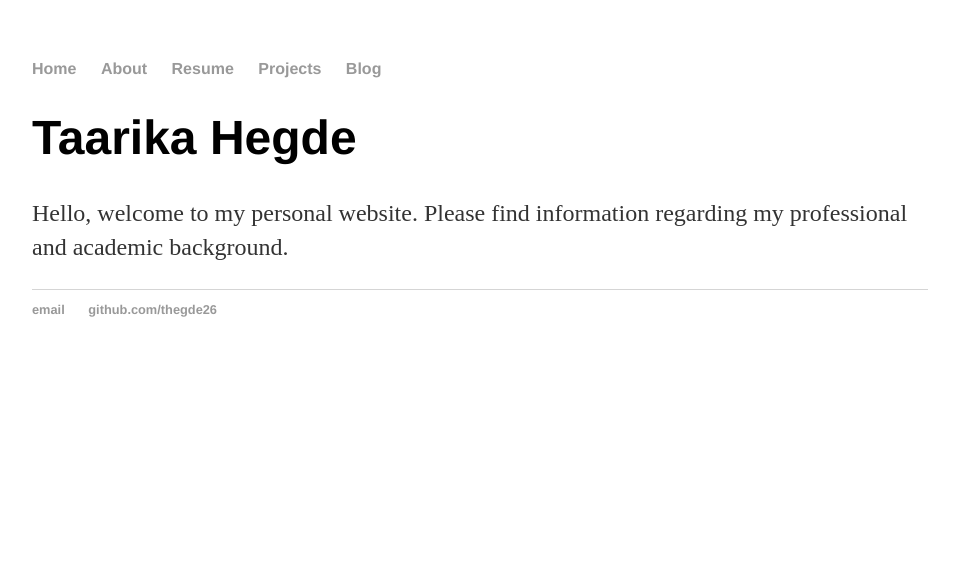
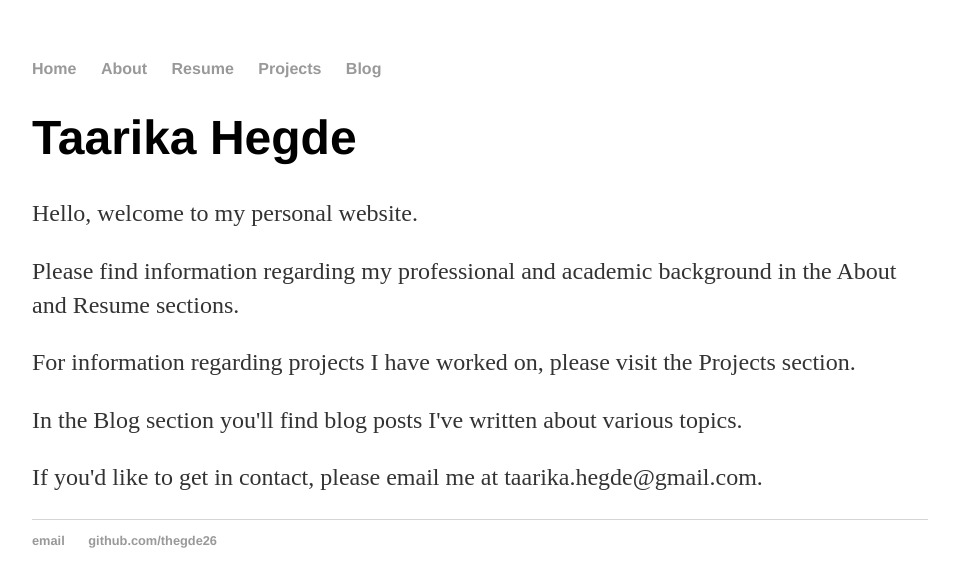
Before and after one commit to thegde26/thegde26.github.io, a Jekyll site: the page built from index.html, in a window 1280 px wide. Shown: the top 587 px of the page, without its empty margins (160-1119 px from the left). Built offline with Jekyll 4.4.1, drawn with Linux system fonts in a browser that asks for light colours.

Commit message:
Update index.html

```diff
--- a/index.html
+++ b/index.html
@@ -4,5 +4,9 @@ title: Taarika Hegde Personal Website
 ---
 <div class="blurb">
 	<h1>Taarika Hegde</h1>
-	<p>Hello, welcome to my personal website. Please find information regarding my professional and academic background.</p>
+	<p>Hello, welcome to my personal website.</p>
+	<p>Please find information regarding my professional and academic background in the About and Resume sections.</p>
+	<p>For information regarding projects I have worked on, please visit the Projects section.</p>
+	<P>In the Blog section you'll find blog posts I've written about various topics.</p>
+	<p>If you'd like to get in contact, please email me at taarika.hegde@gmail.com.</p>
 </div><!-- /.blurb -->
```
